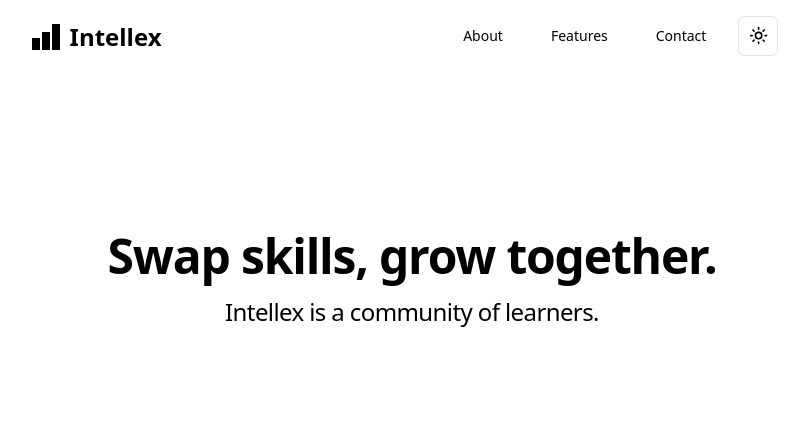
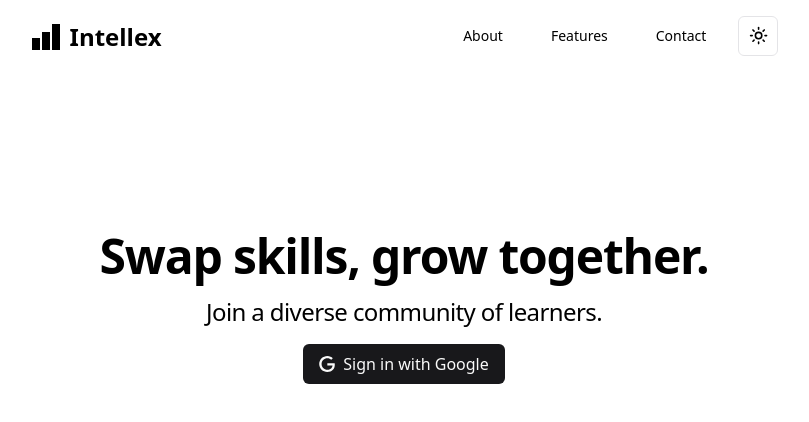
Before and after one commit to ahmedkhaleel2004/intellex, a Next.js app: page / in a window 1280 px wide. Shown: the top 422 px of the page, without its empty margins (236-1045 px from the left). Built offline with nearby package versions, Linux system fonts and the light colour scheme.

Commit message:
sign in button

```diff
--- a/app/page.tsx
+++ b/app/page.tsx
@@ -1,17 +1,23 @@
 import Navbar from "@/components/component/navbar";
+import { Button } from "@/components/ui/button";
+import { SiGoogle } from "react-icons/si";
 
 export default function Home() {
 	return (
 		<>
 			<Navbar />
 			<main className="max-w-[60%] mx-auto">
-				<div className="mt-[20vh]">
-					<h1 className="ml-4 scroll-m-20 text-4xl font-bold tracking-tight lg:text-5xl text-center">
+				<div className="mt-[20vh] space-y-4 flex flex-col items-center">
+					<h1 className="scroll-m-20 text-4xl font-bold tracking-tight lg:text-5xl text-center">
 						Swap skills, grow together.
 					</h1>
-					<h2 className="ml-4 mt-4 text-xl tracking-tight lg:text-2xl text-center">
-						Intellex is a community of learners.
+					<h2 className="text-xl tracking-tight lg:text-2xl text-center">
+						Join a diverse community of learners.
 					</h2>
+					<Button className="text-md flex items-center">
+						<SiGoogle className="w-4 h-4 mr-2" />
+						Sign in with Google
+					</Button>
 				</div>
 			</main>
 		</>
--- a/components/component/navbar.tsx
+++ b/components/component/navbar.tsx
@@ -54,7 +54,7 @@ const Navbar = () => {
 							width={40}
 							height={40}
 							alt="Intellex Logo"
-							className="w-8 h-8 mr-2"
+							className="w-8 h-8 mr-2 dark:invert"
 						/>
 						<p className="pt-0.5">Intellex</p>
 					</div>
--- a/package.json
+++ b/package.json
@@ -16,11 +16,13 @@
     "class-variance-authority": "^0.7.0",
     "clsx": "^2.1.0",
     "firebase": "^10.7.1",
+    "framer-motion": "^10.18.0",
     "lucide-react": "^0.309.0",
     "next": "14.0.4",
     "next-themes": "^0.2.1",
     "react": "^18",
     "react-dom": "^18",
+    "react-icons": "^5.0.1",
     "tailwind-merge": "^2.2.0",
     "tailwindcss-animate": "^1.0.7"
   },
```
Also changed, not shown: 1 other file (tests, documents, lock files or other folders).
